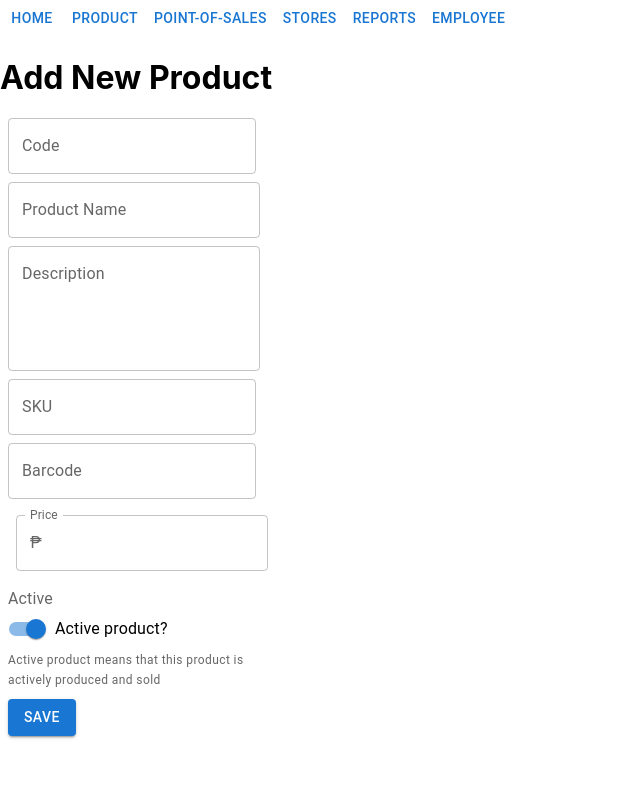
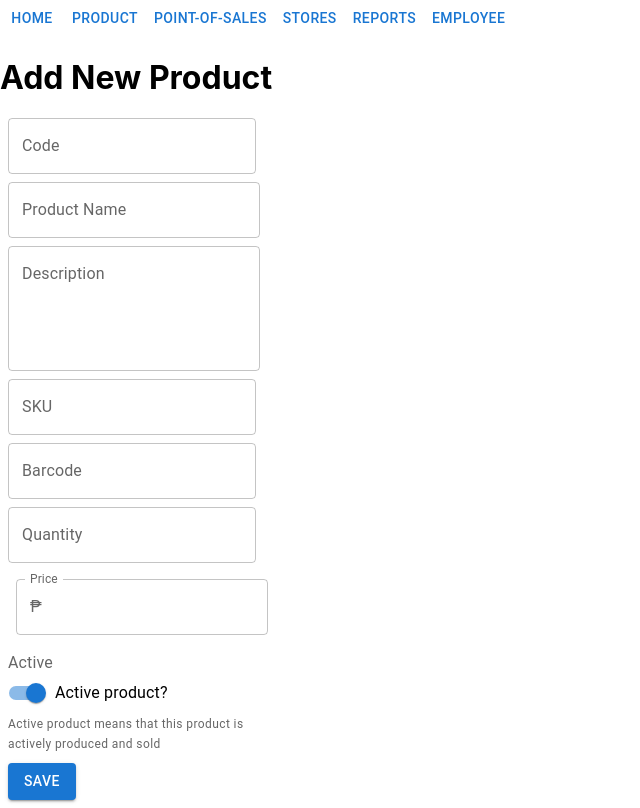
Before and after one commit to jaslife1/bcms-product-mgmt, a React app: page /addproduct in a window 1280 px wide. Shown: the whole page, without its empty margins (0-640 px from the left). Built offline with nearby package versions, Linux system fonts and the light colour scheme; what react-relay would draw is missing.

Commit message:
Added quantity to new product

```diff
--- a/src/components/Product/AddProduct.js
+++ b/src/components/Product/AddProduct.js
@@ -14,6 +14,7 @@ class AddProduct extends Component {
         sku: '',
         barcode: '',
         price: '',
+        quantity:'',
         active: true,
         showDialog: false,
         showErrorDialog: false,
@@ -81,6 +82,15 @@ class AddProduct extends Component {
                         />
                 </div>
                 <div>
+                    <TextField
+                        id="outlined-basic"
+                        label="Quantity"
+                        variant="outlined"
+                        value={this.state.quantity}
+                        onChange={(e) => this.setState({ quantity: e.target.value })}
+                        />
+                </div>
+                <div>
                 <FormControl fullWidth sx={{ m: 1, width:'25ch' }}>
                     <InputLabel htmlFor="outlined-adornment-amount">Price</InputLabel>
                     <OutlinedInput
@@ -137,8 +147,8 @@ class AddProduct extends Component {
 
 
     addNewProduct = () => {
-        const {code, description, name, sku, barcode, price, active} = this.state
-        AddNewProductMutation(code, name, description, sku, barcode, price, active, ()=>{
+        const {code, description, name, sku, barcode, quantity, price, active} = this.state
+        AddNewProductMutation(code, name, description, sku, barcode, quantity, price, active, ()=>{
             console.log("Add new product successful.");
             // Prompt the user of successful addition of product
             this.setState({showDialog: true});
@@ -150,6 +160,7 @@ class AddProduct extends Component {
                 sku:'',
                 barcode:'',
                 price:'',
+                quantity: '',
                 active: true,
             })
 
--- a/src/mutations/AddNewProductMutation.js
+++ b/src/mutations/AddNewProductMutation.js
@@ -23,7 +23,7 @@ const mutation = graphql`
     `
 
 // 3
-export default (code, name, description, sku, barcode, price, active, onSuccessCallback, onErrorCallback) => {
+export default (code, name, description, sku, barcode, quantity, price, active, onSuccessCallback, onErrorCallback) => {
 // 4
     const variables = {
         product: {
@@ -32,6 +32,7 @@ export default (code, name, description, sku, barcode, price, active, onSuccessC
             description,
             sku,
             barcode,
+            quantity,
             price,
             active
         },
```
Also changed, not shown: schema.graphql (+17 -0 lines).
